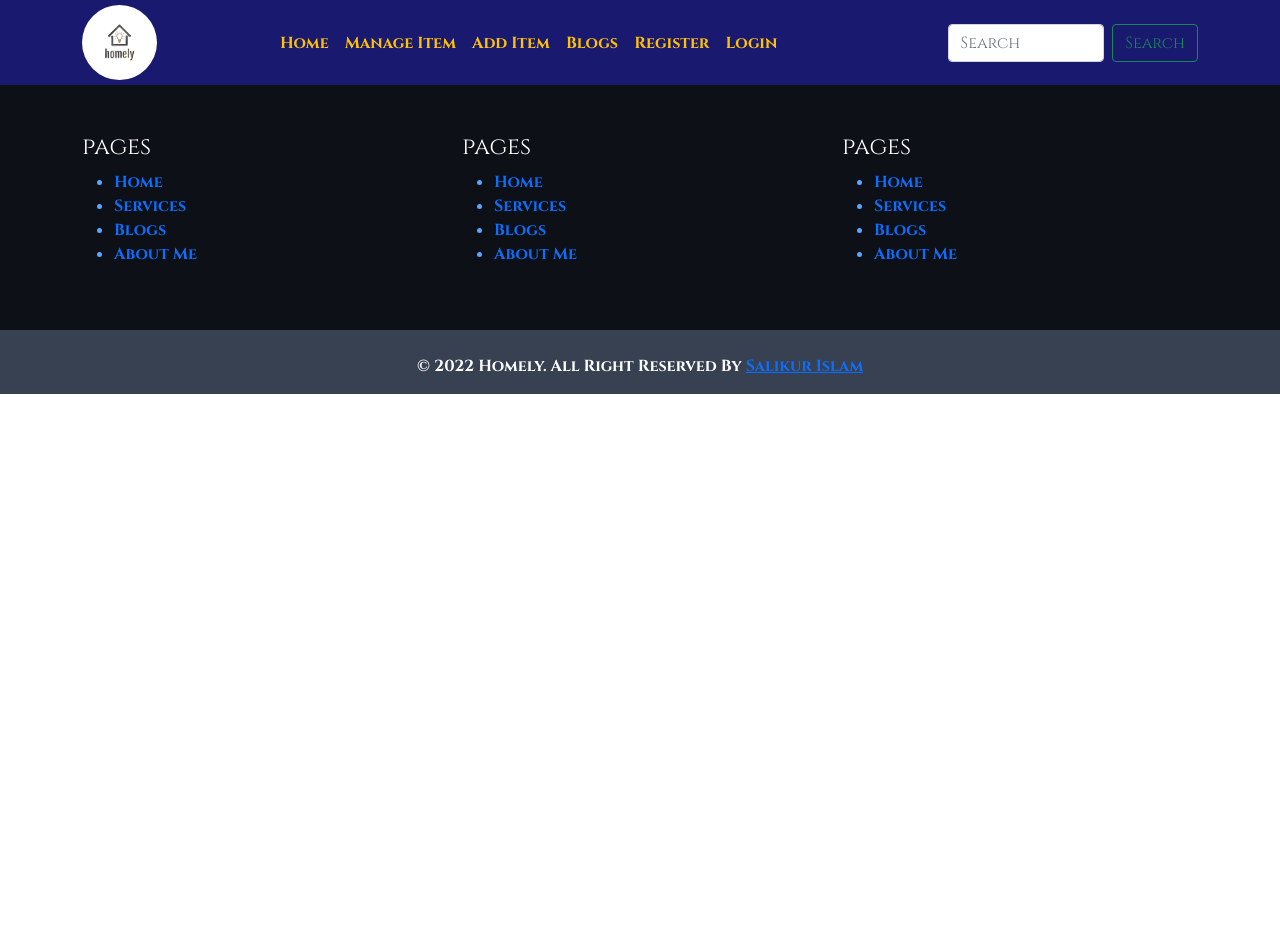
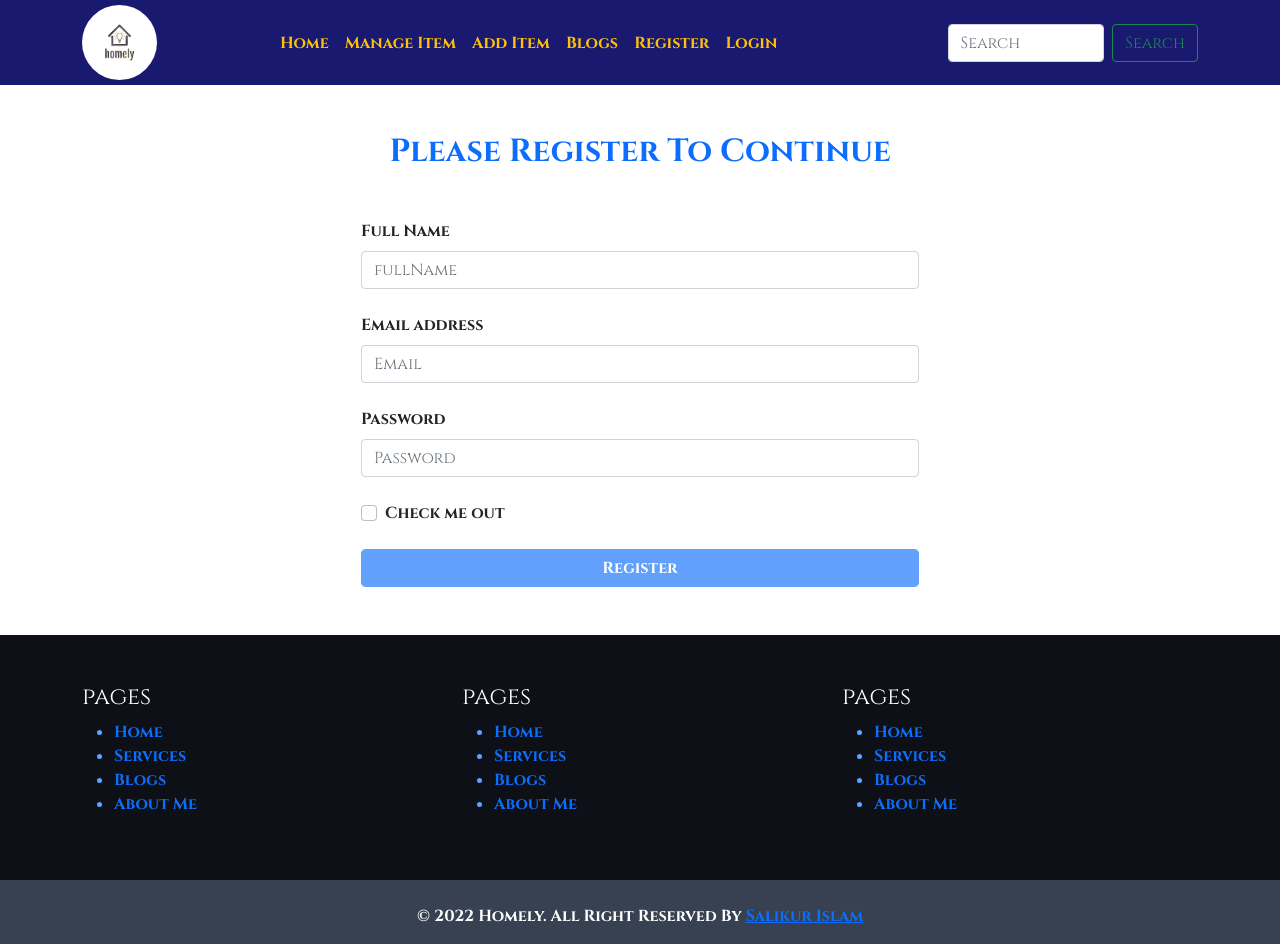
Before and after one commit to Salikur6/A11-furniture-inventory-client, a React (Create React App) app: page /register in a window 1280 px wide. Before the commit the page ends 800 px from the top, so only its background shows below. Built offline with nearby package versions, Linux system fonts and the light colour scheme.

Commit message:
Register and login page designed

```diff
--- a/public/index.html
+++ b/public/index.html
@@ -37,7 +37,7 @@
 <style>
   @import url('https://fonts.googleapis.com/css2?family=Roboto:wght@400;700&display=swap');
   </style>
-    <title>React App</title>
+    <title>Homely Furniture Werehouse</title>
   </head>
   <body>
     <noscript>You need to enable JavaScript to run this app.</noscript>
--- a/src/App.js
+++ b/src/App.js
@@ -2,11 +2,15 @@ import { Route, Routes } from 'react-router-dom';
 import { ToastContainer } from 'react-toastify';
 import 'react-toastify/dist/ReactToastify.css';
 import './App.css';
+import AddItem from './components/AddItem/AddItem';
+import Blogs from './components/Blogs/Blogs';
 import Footer from './components/Footer/Footer';
 import Header from './components/Header/Header';
 import Home from './components/Home/Home';
 import InventoryItem from './components/InventoryItemDetails/InventoryItemDetails';
+import Login from './components/Login/Login';
 import ManageInventory from './components/ManageInventory/ManageInventory';
+import Register from './components/Register/Register';
 
 function App() {
   return (
@@ -18,7 +22,11 @@ function App() {
         <Route path='/' element={<Home></Home>}></Route>
         <Route path='/home' element={<Home></Home>}></Route>
         <Route path='/inventory/:itemId' element={<InventoryItem></InventoryItem>}></Route>
-        <Route path='manageinventory' element={<ManageInventory></ManageInventory>}></Route>
+        <Route path='/manageinventory' element={<ManageInventory></ManageInventory>}></Route>
+        <Route path='/register' element={<Register></Register>}></Route>
+        <Route path='/login' element={<Login></Login>}></Route>
+        <Route path='/blogs' element={<Blogs></Blogs>}></Route>
+        <Route path='/additem' element={<AddItem></AddItem>}></Route>
       </Routes>
 
 
--- /dev/null
+++ b/src/components/AddItem/AddItem.js
@@ -0,0 +1,11 @@
+import React from 'react';
+
+const AddItem = () => {
+    return (
+        <div>
+            <h2>Add Item Page</h2>
+        </div>
+    );
+};
+
+export default AddItem;
--- /dev/null
+++ b/src/components/Blogs/Blogs.js
@@ -0,0 +1,11 @@
+import React from 'react';
+
+const Blogs = () => {
+    return (
+        <div>
+            <h2>Blogs Page</h2>
+        </div>
+    );
+};
+
+export default Blogs;
--- a/src/components/Home/Home.js
+++ b/src/components/Home/Home.js
@@ -5,6 +5,7 @@ import InventoryItems from './InventoryItems/InventoryItems';
 import LogoCarousel from './LogoCarousel/LogoCarousel';
 import About from './About/About';
 import Contact from './Contact/Contact';
+import { Link } from 'react-router-dom';
 
 const Home = () => {
     return (
@@ -22,7 +23,7 @@ const Home = () => {
                         <p>Modern & Powerfull Furniture <br />
                             High quality furniture rentals available
                         </p>
-                        <button className='btn btn-success fw-bold px-4 my-3'>Sign up for free</button>
+                        <Link to='/register' className='btn btn-success fw-bold px-4 my-3'>Sign up for free</Link>
                     </div>
                 </div>
 
--- /dev/null
+++ b/src/components/Login/Login.js
@@ -0,0 +1,52 @@
+import React from 'react';
+import { useForm } from 'react-hook-form';
+
+const Login = () => {
+
+    const { register, handleSubmit, formState: { errors } } = useForm();
+
+    const onSubmit = data => {
+        console.log(data)
+
+    };
+    console.log(errors);
+    return (
+        <div>
+            <div>
+                <h2 className='text-primary fw-bold text-center my-5'>Please Login To Continue</h2>
+
+                <div className='container'>
+
+                    <form onSubmit={handleSubmit(onSubmit)}>
+
+                        <div className='my-4 w-50 mx-auto'>
+                            <label className="form-label fw-bold">Email address</label>
+                            <input className=' form-control' type="text" placeholder="Email" {...register("Email", { required: true, pattern: /^\S+@\S+$/i })} />
+                            <p className='fw-bold text-danger'>
+                                {errors.Email && "*Enter a Valid Email"}
+                            </p>
+                        </div>
+
+
+                        <div className='my-4 w-50 mx-auto'>
+                            <label className="form-label fw-bold">Password</label>
+                            <input className='form-control' name='password' type="password" placeholder="Password" {...register("Password", { required: true, max: 0, min: 6, maxLength: 12, pattern: /.{6,}/i })} />
+
+                            <p className='fw-bold text-danger'>
+                                {errors.Password && "*Enter a Valid Password"}
+                            </p>
+                        </div>
+
+
+                        <div className='w-50 mx-auto mt-4 mb-5'>
+                            <button className='form-control btn btn-primary fw-bold' type="submit">Login</button>
+                        </div>
+                    </form>
+                </div>
+
+            </div>
+        </div>
+    );
+};
+
+export default Login;
--- /dev/null
+++ b/src/components/Register/Register.js
@@ -0,0 +1,81 @@
+import React, { useState } from 'react';
+import { useForm } from 'react-hook-form';
+
+const Register = () => {
+    const { register, handleSubmit, formState: { errors } } = useForm();
+    const [active, setActive] = useState(false);
+
+
+    const handleCheck = e => {
+        const checkBox = e.target.checked;
+        console.log(checkBox)
+        if (checkBox === true) {
+            setActive(true);
+        } else {
+            setActive(false)
+        }
+    }
+
+
+    const onSubmit = (data) => {
+        console.log(data)
+
+    };
+    console.log(errors);
+
+    return (
+        <div>
+            <h2 className='text-primary fw-bold text-center my-5'>Please Register To Continue</h2>
+
+
+            <div className='container'>
+
+                <form onSubmit={handleSubmit(onSubmit)}>
+
+                    <div className='my-4 w-50 mx-auto'>
+                        <label className="form-label fw-bold">Full Name</label>
+                        <input className='form-control' name='fullName' type="text" placeholder="fullName" {...register("fullName", {})} required />
+
+                        {/* <input className='form-control' type="text" placeholder="Full name" {...register("fullName", { pattern: /^[a-z][a-z]+\s[a-z][a-z]+$/i })} /> */}
+                        {/* {errors.fullName && "Enter a Valid Full Name"} */}
+
+                    </div>
+
+                    <div className='my-4 w-50 mx-auto'>
+                        <label className="form-label fw-bold">Email address</label>
+                        <input className=' form-control' name='email' type="text" placeholder="Email" {...register("Email", { required: true, pattern: /^\S+@\S+$/i })} />
+                        <p className='fw-bold text-danger'>
+                            {errors.Email && "*Enter a Valid Email"}
+                        </p>
+                    </div>
+
+
+                    <div className='my-4 w-50 mx-auto'>
+                        <label className="form-label fw-bold">Password</label>
+                        <input className='form-control' name='password' type="password" placeholder="Password" {...register("Password", { required: true, max: 0, min: 6, maxLength: 12, pattern: /.{6,}/i })} />
+                        <p className='fw-bold text-danger'>
+                            {errors.Password && "*Minimum 6 Characters, At Least One Letter."}
+                        </p>
+
+                    </div>
+
+
+                    <div className='form-check w-50 mx-auto'>
+
+                        <input className=' form-check-input me-2' type="checkbox" id="flexCheckDefault" onClick={handleCheck} placeholder="Checkbox" {...register("Checkbox", {})} />
+                        <label style={{ cursor: 'pointer', userSelect: 'none' }} className="fw-bold form-check-label" htmlFor="flexCheckDefault">Check me out</label>
+                    </div>
+
+
+
+                    <div className='w-50 mx-auto mt-4 mb-5'>
+                        <button className={active ? 'form-control btn btn-primary fw-bold' : ' disabled form-control btn btn-primary fw-bold'} type="submit">Register</button>
+                    </div>
+                </form>
+            </div>
+
+        </div>
+    );
+};
+
+export default Register;
```
Also changed, not shown: 1 other file (tests, documents, lock files or other folders).
